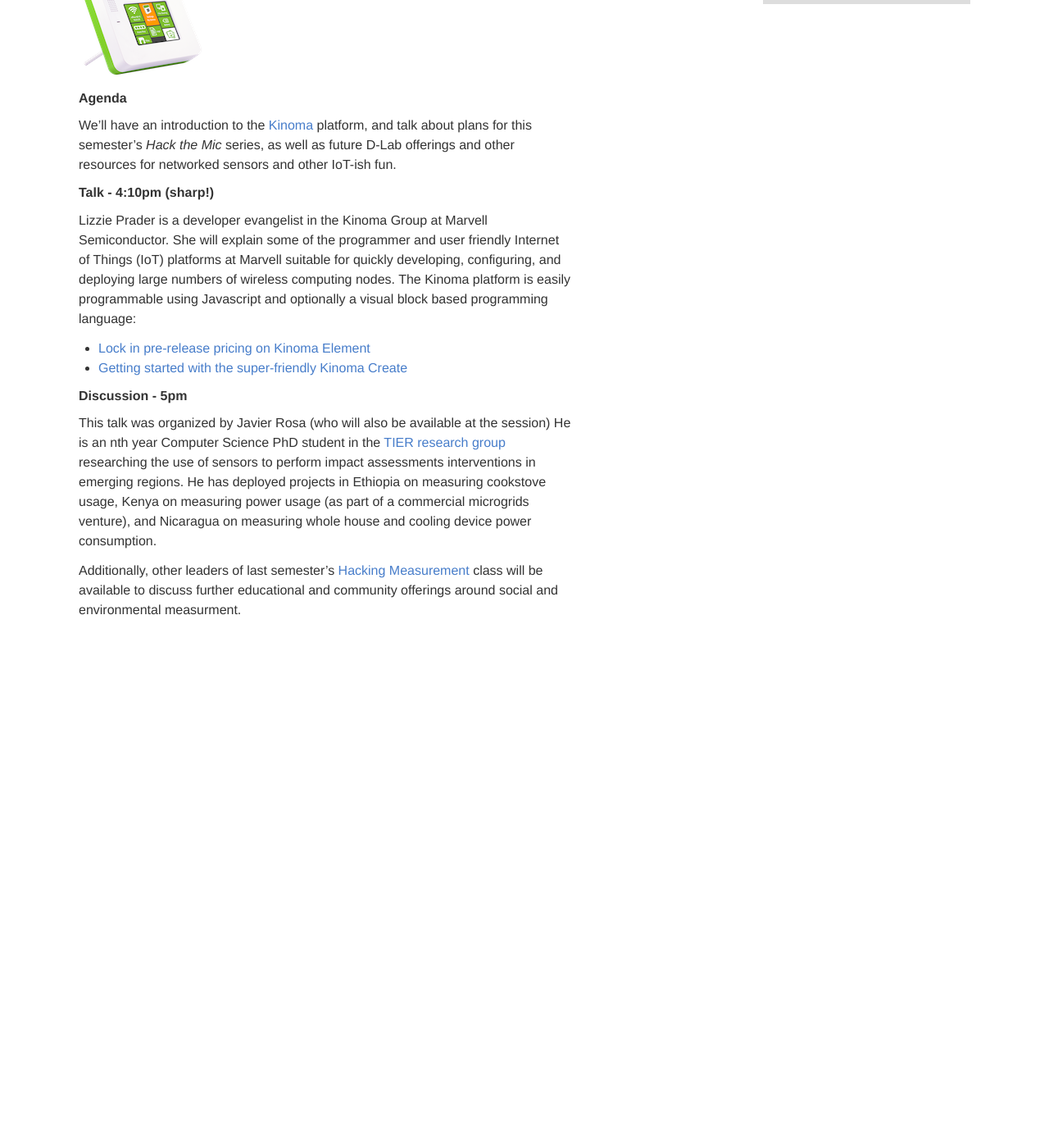
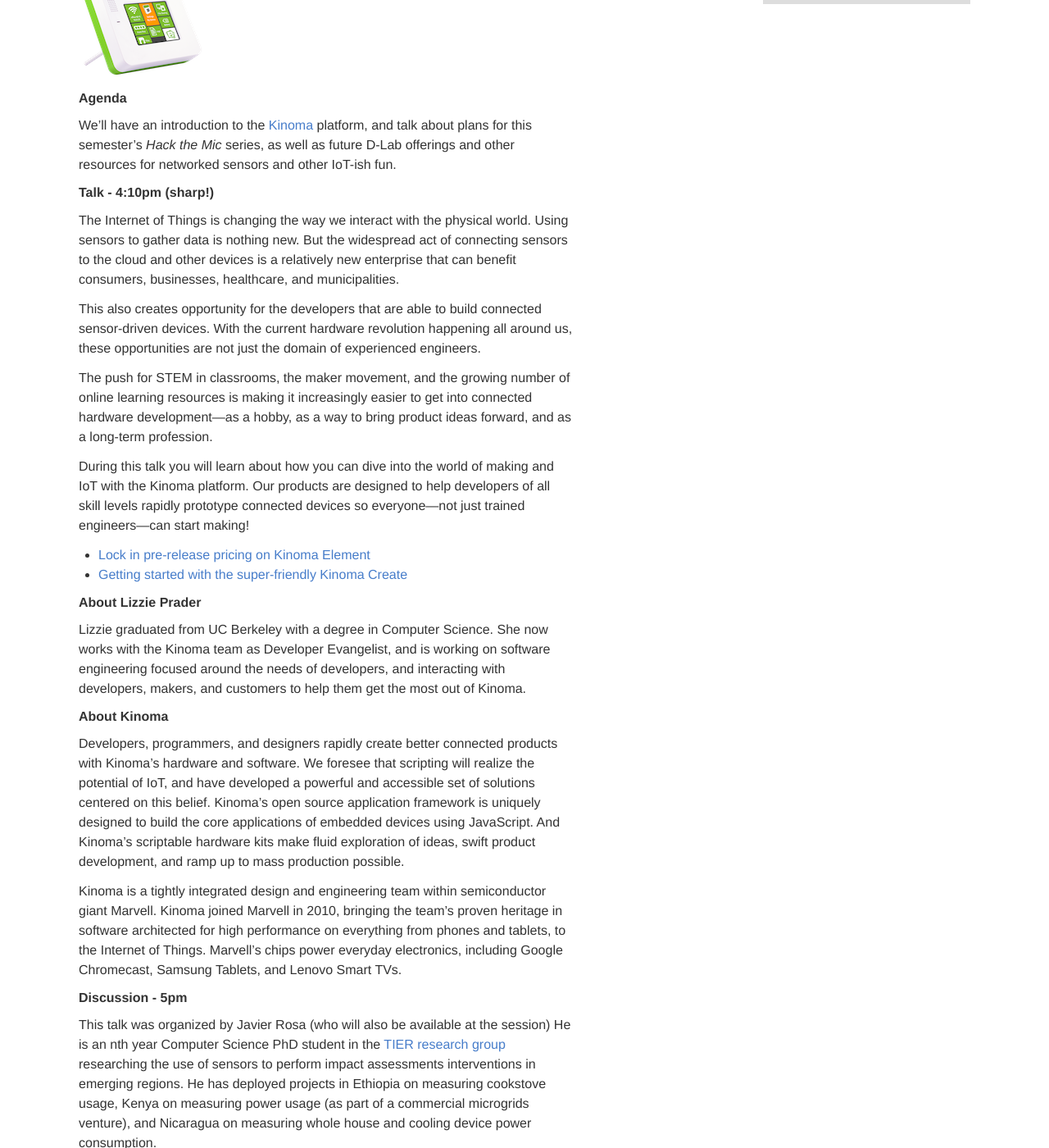
Before and after one commit to dlab-berkeley/dlab-berkeley.github.io, a Jekyll site: the page built from hack-the-mic/_posts/2016-02-17-IoT-launch.md, in a window 1280 px wide and 1400 px high, scrolled down 190 px. Shown: the whole window at 82% size. Built offline with Jekyll 4.4.1, drawn with Linux system fonts in a browser that asks for light colours; before the commit the page ends 966 px from its top, so only the background shows below that.

Commit message:
Updated Kinoma talk description.

```diff
--- a/hack-the-mic/_posts/2016-02-17-IoT-launch.md
+++ b/hack-the-mic/_posts/2016-02-17-IoT-launch.md
@@ -13,15 +13,64 @@
 
 ### Talk - 4:10pm (sharp!)
 
-Lizzie Prader is a developer evangelist in the Kinoma Group at Marvell
-Semiconductor. She will explain some of the programmer and user friendly
-Internet of Things (IoT) platforms at Marvell suitable for quickly developing,
-configuring, and deploying large numbers of wireless computing nodes. The
-Kinoma platform is easily programmable using Javascript and optionally a visual
-block based programming language:
+
+The Internet of Things is changing the way we interact with the
+physical world. Using sensors to gather data is nothing new. But the
+widespread act of connecting sensors to the cloud and other devices is
+a relatively new enterprise that can benefit consumers, businesses,
+healthcare, and municipalities.
+
+
+This also creates opportunity for the developers that are able to
+build connected sensor-driven devices. With the current hardware
+revolution happening all around us, these opportunities are not just
+the domain of experienced engineers.
+
+
+The push for STEM in classrooms, the maker movement, and the growing
+number of online learning resources is making it increasingly easier
+to get into connected hardware development—as a hobby, as a way to
+bring product ideas forward, and as a long-term profession.
+
+
+During this talk you will learn about how you can dive into the world
+of making and IoT with the Kinoma platform. Our products are designed
+to help developers of all skill levels rapidly prototype connected
+devices so everyone—not just trained engineers—can start making!
+
 
 - [Lock in pre-release pricing on Kinoma Element](http://kinoma.com/buy/element-reserve.php)
 - [Getting started with the super-friendly Kinoma Create](http://kinoma.com/create/)
+
+
+#### About Lizzie Prader
+
+Lizzie graduated from UC Berkeley with a degree in Computer Science.
+She now works with the Kinoma team as Developer Evangelist, and is
+working on software engineering focused around the needs of
+developers, and interacting with developers, makers, and customers to
+help them get the most out of Kinoma.
+
+
+#### About Kinoma
+
+Developers, programmers, and designers rapidly create better connected
+products with Kinoma's hardware and software. We foresee that
+scripting will realize the potential of IoT, and have developed a
+powerful and accessible set of solutions centered on this belief.
+Kinoma’s open source application framework is uniquely designed to
+build the core applications of embedded devices using JavaScript. And
+Kinoma’s scriptable hardware kits make fluid exploration of ideas,
+swift product development, and ramp up to mass production possible.
+
+
+Kinoma is a tightly integrated design and engineering team within
+semiconductor giant Marvell. Kinoma joined Marvell in 2010, bringing
+the team’s proven heritage in software architected for high
+performance on everything from phones and tablets, to the Internet of
+Things. Marvell’s chips power everyday electronics, including Google
+Chromecast, Samsung Tablets, and Lenovo Smart TVs.
+
 
 ### Discussion - 5pm
 
```
